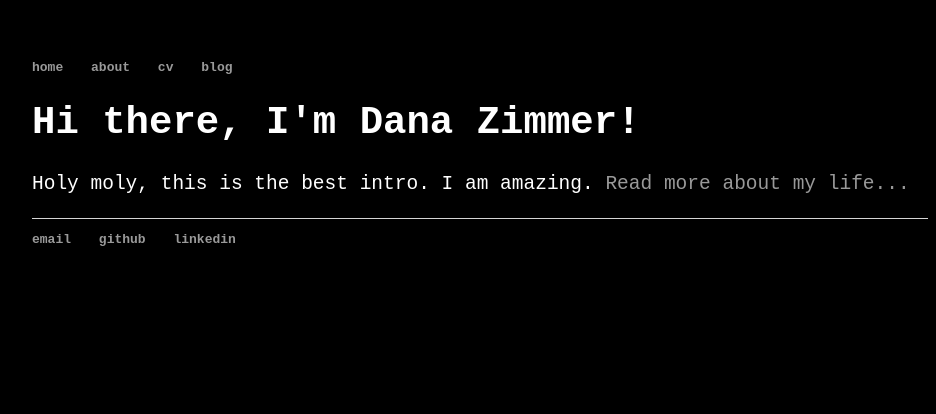
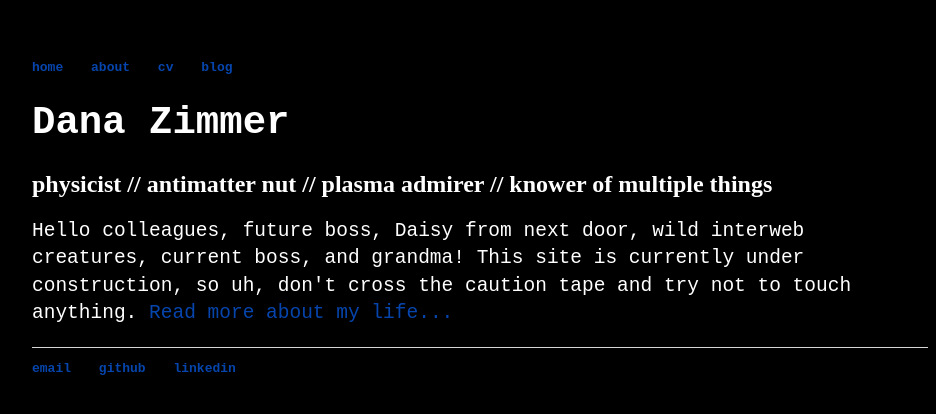
Before and after one commit to dmz11/dmz11.github.io, a Jekyll site: the page built from index.html, in a window 1280 px wide. Shown: the top 414 px of the page, without its empty margins (160-1096 px from the left). Built offline with Jekyll 4.4.1, drawn with Linux system fonts in a browser that asks for light colours.

Commit message:
ch-ch-ch-changes

```diff
--- a/about/index.html
+++ b/about/index.html
@@ -2,4 +2,5 @@
 layout: default
 title: dana-zimmer
 ---
-yeah...
+<h1>About me</h1>
+<p>I'm supercalifragilisticexpialidocious!</p>
--- a/css/main.css
+++ b/css/main.css
@@ -18,7 +18,7 @@ nav ul li, footer ul li {
 }
 a {
     text-decoration: none;
-    color: #999;
+    color: #0645AD;
 }
 a:hover {
     text-decoration: underline;
@@ -40,7 +40,7 @@ footer {
 ul.posts {
     margin: 20px auto 40px;
     font-family: monospace;
-    font-size: 2em;
+    font-size: 1.5em;
 }
 
 ul.posts li {
--- a/cv/index.html
+++ b/cv/index.html
@@ -2,4 +2,5 @@
 layout: default
 title: dana-zimmer
 ---
-Coming soon to a CV near you...
+<h1>Curriculum vitae</h1>
+<p>Coming soon to a CV near you...</p>
--- a/index.html
+++ b/index.html
@@ -3,6 +3,7 @@ layout: default
 title: dana-zimmer
 ---
 <div class="blurb">
-	<h1>Hi there, I'm Dana Zimmer!</h1>
-	<p>Holy moly, this is the best intro. I am amazing. <a href="/about">Read more about my life...</a></p>
+	<h1>Dana Zimmer</h1>
+	<h2>physicist // antimatter nut // plasma admirer // knower of multiple things</h2>
+	<p>Hello colleagues, future boss, Daisy from next door, wild interweb creatures, current boss, and grandma! This site is currently under construction, so uh, don't cross the caution tape and try not to touch anything. <a href="/about">Read more about my life...</a></p>
 </div><!-- /.blurb -->
```
